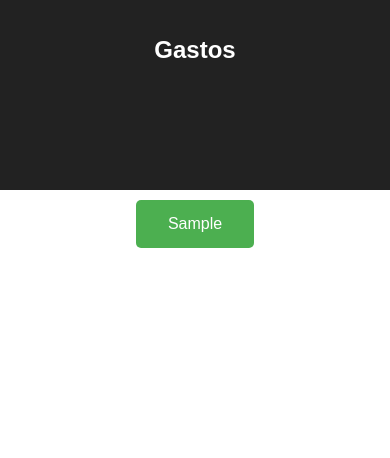
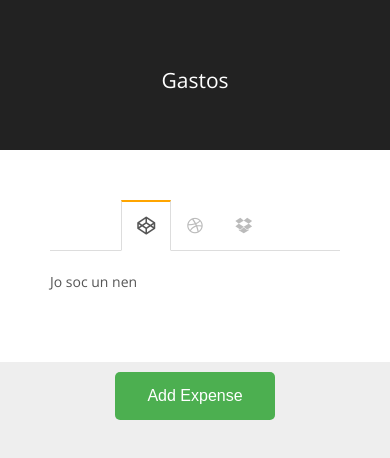
Before and after one commit to rotimi-babalola/expenses, a React (Create React App) app in the folder client/: page / in a window 390 px wide. Shown: the top 458 px of the page. Built offline with nearby package versions, Linux system fonts and the light colour scheme.

Commit message:
first iteration of tabs component

```diff
--- a/client/src/App.js
+++ b/client/src/App.js
@@ -1,6 +1,6 @@
 import React, { Component } from 'react';
 import './App.css';
-import { Button } from './components';
+import { Button, Tabs } from './components';
 
 class App extends Component {
 
@@ -10,7 +10,8 @@ class App extends Component {
         <header className="App-header">
           <h1 className="App-title">Gastos</h1>
         </header>
-        <Button style={{ marginTop: '10px' }}>Sample</Button>
+        <Tabs />
+        <Button style={{ marginTop: '10px' }}>Add Expense</Button>
       </div>
     );
   }
--- /dev/null
+++ b/client/src/components/Tabs.css
@@ -0,0 +1,114 @@
+@import url("https://fonts.googleapis.com/css?family=Open+Sans:400,600,700");
+@import url("https://maxcdn.bootstrapcdn.com/font-awesome/4.7.0/css/font-awesome.min.css");
+
+*, *:before, *:after {
+  margin: 0;
+  padding: 0;
+  box-sizing: border-box;
+}
+
+html, body {
+  height: 100vh;
+}
+
+body {
+  font: 14px/1 'Open Sans', sans-serif;
+  color: #555;
+  background: #eee;
+}
+
+h1 {
+  padding: 50px 0;
+  font-weight: 400;
+  text-align: center;
+}
+
+p {
+  margin-top: 0px;
+  margin-right: 0px;
+  margin-left: 0px;
+  margin-bottom: 20px;
+  line-height: 1.5;
+  text-align: left;
+}
+
+main {
+  min-width: 320px;
+  max-width: 800px;
+  padding: 50px;
+  margin: 0 auto;
+  background: #fff;
+}
+
+section {
+  display: none;
+  padding: 20px 0 0;
+  border-top: 1px solid #ddd;
+}
+
+input {
+  display: none;
+}
+
+label {
+  display: inline-block;
+  margin: 0 0 -1px;
+  padding: 15px 25px;
+  font-weight: 600;
+  text-align: center;
+  color: #bbb;
+  border: 1px solid transparent;
+}
+
+label:before {
+  font-family: fontawesome;
+  font-weight: normal;
+  margin-right: 10px;
+}
+
+label[for*='1']:before {
+  content: '\f1cb';
+}
+
+label[for*='2']:before {
+  content: '\f17d';
+}
+
+label[for*='3']:before {
+  content: '\f16b';
+}
+
+label:hover {
+  color: #888;
+  cursor: pointer;
+}
+
+input:checked + label {
+  color: #555;
+  border: 1px solid #ddd;
+  border-top: 2px solid orange;
+  border-bottom: 1px solid #fff;
+}
+
+#tab1:checked ~ #content1,
+#tab2:checked ~ #content2,
+#tab3:checked ~ #content3,
+#tab4:checked ~ #content4 {
+  display: block;
+}
+
+@media screen and (max-width: 650px) {
+  label {
+    font-size: 0;
+  }
+
+  label:before {
+    margin: 0;
+    font-size: 18px;
+  }
+}
+@media screen and (max-width: 400px) {
+  label {
+    padding: 15px;
+  }
+}
--- a/client/src/components/Tabs.jsx
+++ b/client/src/components/Tabs.jsx
@@ -1,8 +1,72 @@
-import React from 'react';
-import PropTypes from 'prop-types';
+import React, { Component } from 'react';
+// import PropTypes from 'prop-types';
+import './Tabs.css';
 
-const Tabs = (props) => {
-  //
-};
+class Tabs extends Component {
+  constructor(props) {
+    super(props);
+
+    this.state = {
+      selectedOption: 'tab1',
+    };
+  }
+
+  handleOptionChanged = (event) => {
+    this.setState({
+      selectedOption: event.target.value,
+    });
+  }
+
+  render() {
+    return (
+      <main>
+        <input
+          type="radio"
+          id="tab1"
+          name="tabs"
+          value="tab1"
+          checked={this.state.selectedOption === 'tab1'}
+          onChange={this.handleOptionChanged}/>
+        <label htmlFor="tab1">Codepen</label>
+
+        <input
+          type="radio"
+          id="tab2"
+          name="tabs"
+          value="tab2"
+          checked={this.state.selectedOption === 'tab2'}
+          onChange={this.handleOptionChanged}/>
+        <label htmlFor="tab2">Dribble</label>
+
+        <input
+          type="radio"
+          id="tab3"
+          name="tabs"
+          value="tab3"
+          checked={this.state.selectedOption === 'tab3'}
+          onChange={this.handleOptionChanged}/>
+        <label htmlFor="tab3">DropBox</label>
+
+        <section id="content1">
+          <p>
+            Jo soc un nen
+          </p>
+        </section>
+
+        <section id="content2">
+          <p>
+            Falas Portugues?
+          </p>
+        </section>
+
+        <section id="content3">
+          <p>
+            Tengo tres gatas
+          </p>
+        </section>
+      </main>
+    );
+  }
+}
 
 export default Tabs;
--- a/client/src/components/index.js
+++ b/client/src/components/index.js
@@ -1 +1,2 @@
 export { default as Button } from './Button';
+export { default as Tabs } from './Tabs';
```
